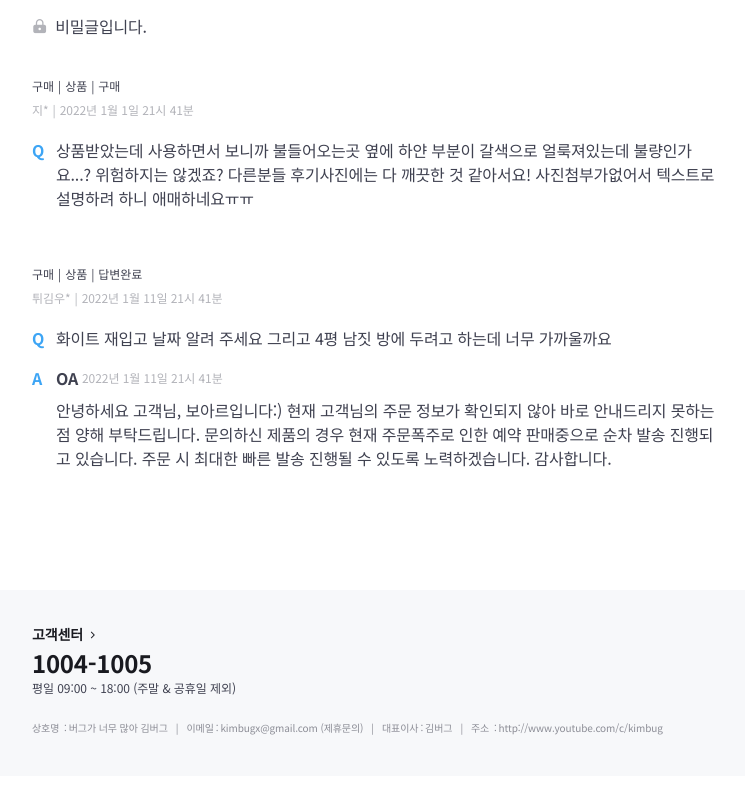
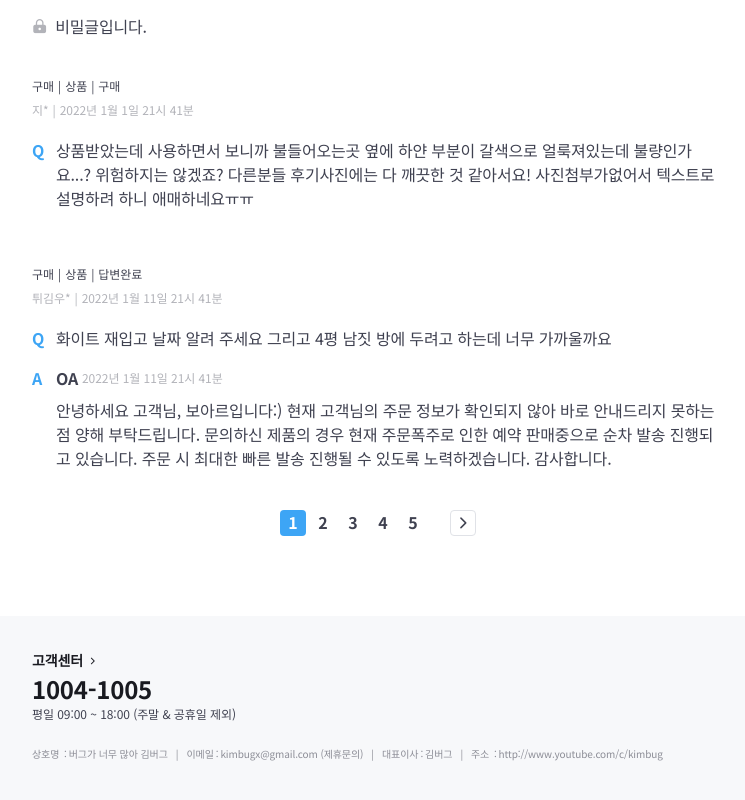
Before and after one commit to lhm0107/pj, a website: page index.html in a window 1280 px wide. Shown: the part 10996-11796 px from the top of the page, without its empty margins (48-793 px from the left). Before the commit the page ends 11772 px from the top, so only its background shows below. Drawn offline with nearby package versions, Linux system fonts and the light colour scheme; files whose address does not match are found by name.

Commit message:
🚧 product-inquiry에 pagenation 추가 작성 하였음

```diff
--- a/index.html
+++ b/index.html
@@ -919,7 +919,6 @@
 							</ol>
 						</div>
 						<div class="pagenation">
-							</button>
 							<ol class="page-list">
 								<li class="page-item is-active"><a href="#">1</a></li>
 								<li class="page-item"><a href="#">2</a></li>
@@ -1081,6 +1080,18 @@
 									</article>
 								</li>
 							</ol>
+							<div class="pagenation">
+								<ol class="page-list">
+									<li class="page-item is-active"><a href="#">1</a></li>
+									<li class="page-item"><a href="#">2</a></li>
+									<li class="page-item"><a href="#">3</a></li>
+									<li class="page-item"><a href="#">4</a></li>
+									<li class="page-item"><a href="#">5</a></li>
+								</ol>
+								<button type="button" class="page-control page-next">
+									<i class="ic-chevron"></i>
+								</button>
+							</div>
 						</div>
 
 					</section>
```
